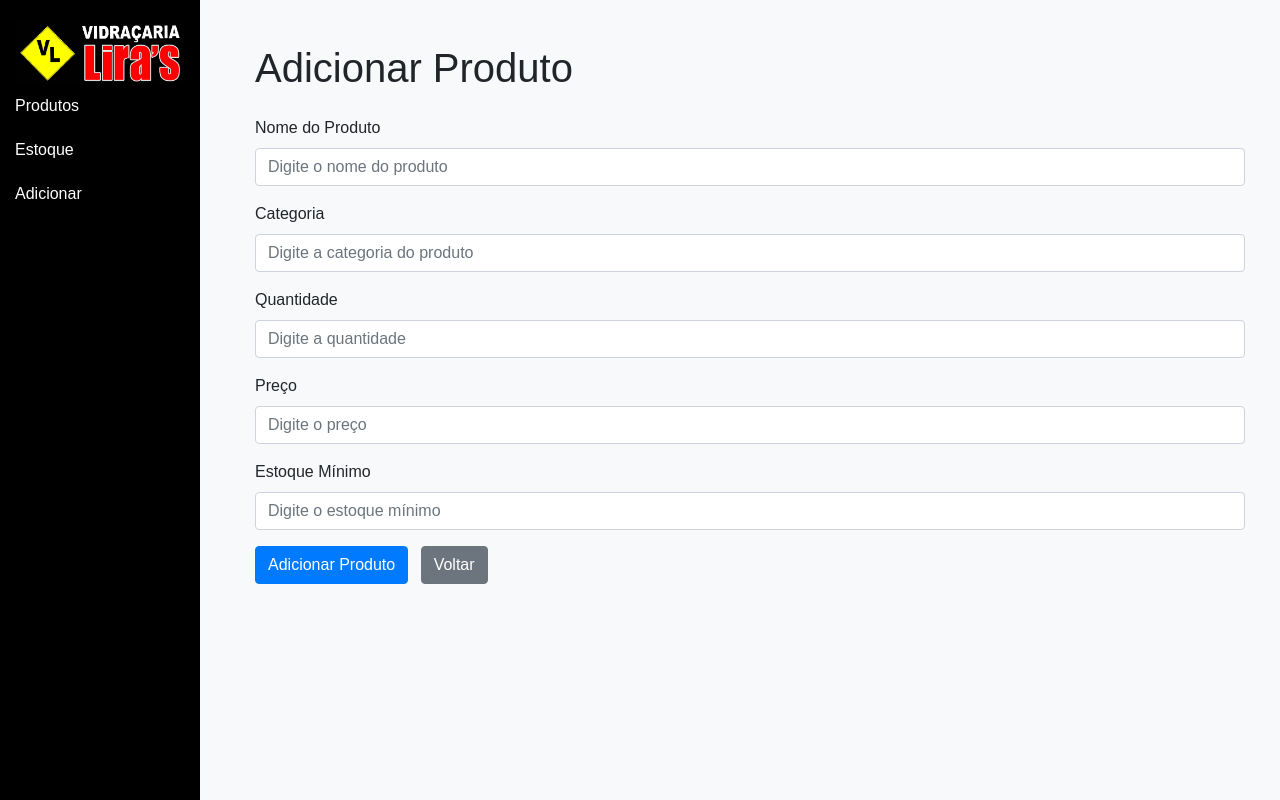
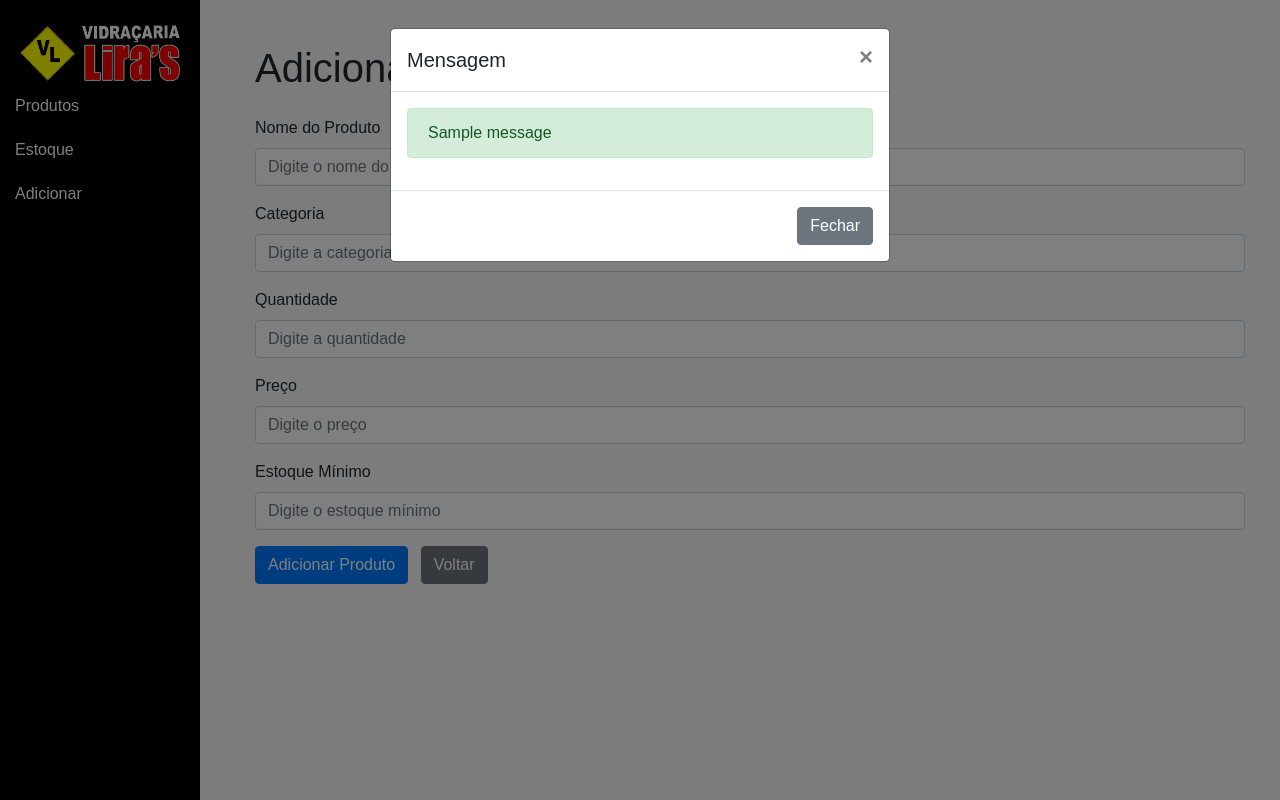
Before and after one commit to Elielton-Ferreira/liras_system, a Flask app: page /adicionar in a window 1280 px wide. Run offline with Flask 3, Linux system fonts and the light colour scheme; tables that the repository leaves empty hold one stand-in row (values such as "Sample post"); one stand-in notice (Sample message) is shown; some libraries are stand-ins or nearby versions.

Commit message:
pop-up funcionando corretamente

```diff
--- a/app.py
+++ b/app.py
@@ -152,26 +152,6 @@ def estoque_vidros():
 
     return render_template('estoque_vidros.html', vidros=vidros_com_valores_totais)
 
-    # Criar uma lista para armazenar vidros com valores totais
-    vidros_com_valores_totais = []
-
-    for vidro in vidros:
-        valor_total = vidro['preco_m2'] * vidro['area']  # Cálculo do valor total
-        # Criar um dicionário com os dados do vidro e o valor total
-        vidro_dict = {
-            'id': vidro['id'],
-            'nome': vidro['nome'],
-            'altura': vidro['altura'],
-            'largura': vidro['largura'],
-            'preco_m2': vidro['preco_m2'],
-            'area': vidro['area'],
-            'valor_total': valor_total
-        }
-        vidros_com_valores_totais.append(vidro_dict)  # Adicionar à lista
-
-    return render_template('estoque_vidros.html', vidros=vidros_com_valores_totais)
-
-
 # Rota para Editar Vidros
 @app.route('/editar_vidro/<int:id>', methods=['GET', 'POST'])
 def editar_vidro(id):
@@ -221,7 +201,6 @@ def excluir_vidro(id):
     flash('Vidro excluído com sucesso!', 'success')  # Mensagem de sucesso
     return redirect(url_for('estoque_vidros'))  # Redireciona de volta para a lista de vidros
 
-
 # Executa o aplicativo Flask
 if __name__ == '__main__':
     app.run(debug=True)
--- a/templates/base.html
+++ b/templates/base.html
@@ -103,6 +103,34 @@
         </div>
     </div>
 
+    <!-- Modal para exibir mensagens -->
+    <div class="modal fade" id="mensagemModal" tabindex="-1" role="dialog" aria-labelledby="mensagemModalLabel" aria-hidden="true">
+        <div class="modal-dialog" role="document">
+            <div class="modal-content">
+                <div class="modal-header">
+                    <h5 class="modal-title" id="mensagemModalLabel">Mensagem</h5>
+                    <button type="button" class="close" data-dismiss="modal" aria-label="Close">
+                        <span aria-hidden="true">&times;</span>
+                    </button>
+                </div>
+                <div class="modal-body">
+                    {% with messages = get_flashed_messages(with_categories=true) %}
+                        {% if messages %}
+                            {% for category, message in messages %}
+                                <div class="alert alert-{{ category }}">{{ message }}</div>
+                            {% endfor %}
+                        {% else %}
+                            <p>Nenhuma mensagem para exibir.</p>
+                        {% endif %}
+                    {% endwith %}
+                </div>
+                <div class="modal-footer">
+                    <button type="button" class="btn btn-secondary" data-dismiss="modal">Fechar</button>
+                </div>
+            </div>
+        </div>
+    </div>
+
     <script src="https://code.jquery.com/jquery-3.5.1.slim.min.js"></script>
     <script src="https://stackpath.bootstrapcdn.com/bootstrap/4.5.2/js/bootstrap.min.js"></script>
 
@@ -143,6 +171,18 @@
                 localStorage.setItem(dropdownId, 'false'); // Atualiza o estado para falso
             }
         }
+
+        // Mostra o modal apenas se houver mensagens
+        $(document).ready(function() {
+            {% if get_flashed_messages() %}
+                $('#mensagemModal').modal('show');
+            {% endif %}
+        });
+
+        // Pop-ups de confirmação para ações de adicionar, editar e excluir
+        function confirmarAcao(mensagem) {
+            return confirm(mensagem);
+        }
     </script>
 </body>
 </html>
```
Also changed, not shown: estoque.db.
